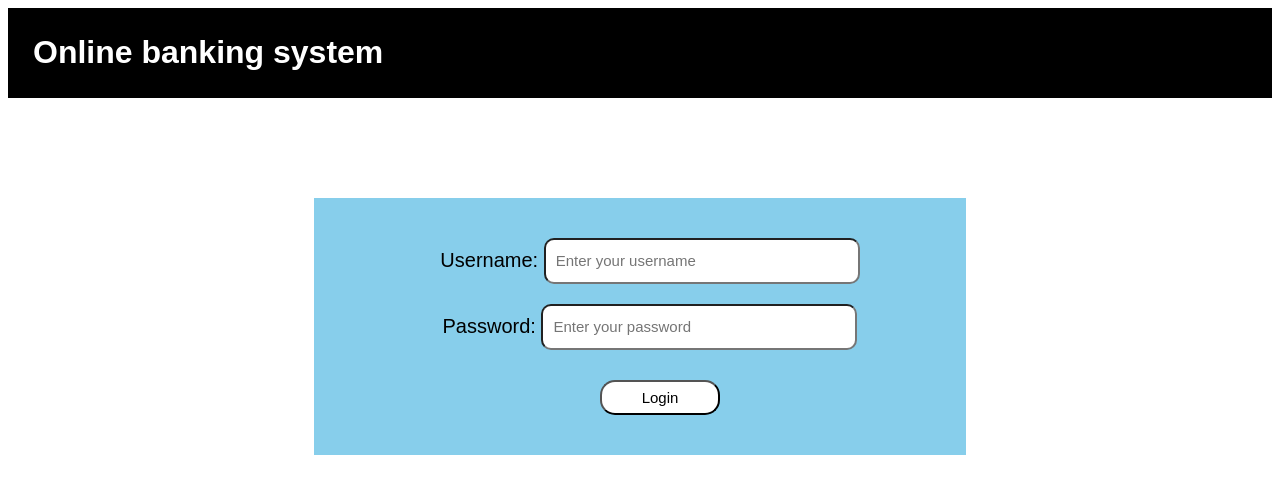
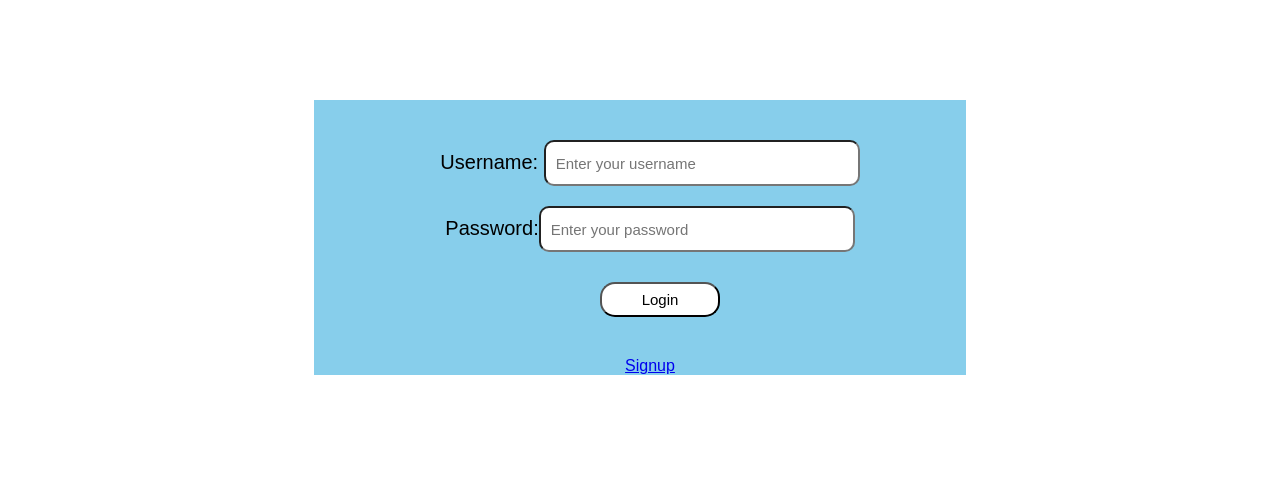
Before and after one commit to jagadeeshpj1610/bankProject, a React (Vite) app in the folder frontend/: page /login in a window 1280 px wide. Shown: the top 494 px of the page. Built offline with nearby package versions, Linux system fonts and the light colour scheme.

Commit message:
added routing

```diff
--- a/frontend/package.json
+++ b/frontend/package.json
@@ -11,7 +11,8 @@
   },
   "dependencies": {
     "react": "^18.3.1",
-    "react-dom": "^18.3.1"
+    "react-dom": "^18.3.1",
+    "react-router-dom": "^7.1.1"
   },
   "devDependencies": {
     "@eslint/js": "^9.15.0",
--- a/frontend/src/components/App.jsx
+++ b/frontend/src/components/App.jsx
@@ -1,10 +1,24 @@
+import { Dashboard } from "./Dashboard"
 import Header from "./header"
+import LoginPage from "./loginPage"
+import {createBrowserRouter, RouterProvider} from 'react-router-dom'
+import { Signup } from "./Signup"
+import Welcome from "./Welcome"
+import { BrowserRouter as Router, Routes, Route, Link } from "react-router-dom"
 
 function App() {
 
   return (
     <>
-    <Header></Header>
+    <Router >
+     <Routes >
+      <Route path="/" element = { <Welcome/>} />
+      <Route path="/home" element = { <Dashboard /> }/>
+      <Route path="/login" element = {<LoginPage /> }/>
+      <Route path="/signup" element = { <Signup />} />
+     </Routes>
+    </Router>
+
     </>
   )
 }
--- /dev/null
+++ b/frontend/src/components/Dashboard.jsx
@@ -0,0 +1,9 @@
+import React from 'react'
+
+export const Dashboard = () => {
+  return (
+    <div>Welcome to Online Banking system
+      <p>You are now in our banking application website</p>
+    </div>
+  )
+}
--- /dev/null
+++ b/frontend/src/components/Signup.jsx
@@ -0,0 +1,16 @@
+import React from 'react'
+import '../css/signup.css'
+import { Link } from 'react-router-dom'
+
+
+
+export const Signup = () => {
+  return (
+    <>
+    <div>
+      <p> welcome to signup</p>
+  <Link to= '/login'><p>back to login page</p></Link>
+    </div>
+      </>
+  )
+}
--- /dev/null
+++ b/frontend/src/components/Welcome.jsx
@@ -0,0 +1,9 @@
+import React from 'react'
+
+function Welcome() {
+  return (
+    <div>Welcome to our Online Banking Application</div>
+  )
+}
+
+export default Welcome
--- a/frontend/src/components/loginPage.jsx
+++ b/frontend/src/components/loginPage.jsx
@@ -1,7 +1,10 @@
 import '../css/login.css'
+import { Link } from 'react-router-dom'
+import { Signup } from './Signup';
 
 const LoginPage = () =>{
   return(
+    <>
    <div className='loginFormMainContainer' >
      <div className="loginForm">
       <div className='userNameContainer' >
@@ -9,12 +12,14 @@ const LoginPage = () =>{
         <input type='text' id='username' placeholder='Enter your username' ></input>
       </div>
    <div className='passwordContainer' >
-     <label htmlFor='password'>Password: </label>
+     <label htmlFor='password'>Password:</label>
      <input type='password' placeholder='Enter your password' id='password'></input>
    </div>
-   <button className='loginButton' >Login</button>
+  <Link to= '/home'><button className='loginButton' >Login</button> </Link>
+  <Link  to= '/signup'>Signup</Link>
     </div>
    </div>
+   </>
   )
 };
 export default LoginPage;
```
Also changed, not shown: frontend/src/css/signup.css (added), 1 other file (tests, documents, lock files or other folders).
